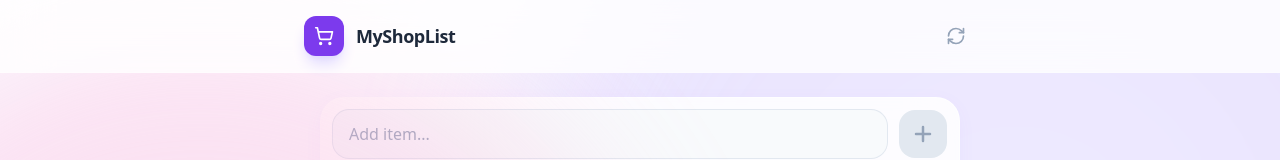
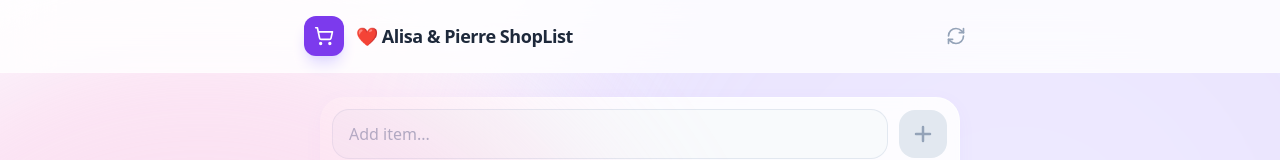
Before and after one commit to pierreadmcri/ShoppingList, a Next.js app: page / in a window 1280 px wide. Shown: the top 160 px of the page. Built offline with nearby package versions, Linux system fonts and the light colour scheme; no server answers; the database is empty.

Commit message:
ajustement titre

```diff
--- a/src/app/page.tsx
+++ b/src/app/page.tsx
@@ -155,7 +155,7 @@
                     <div className="w-10 h-10 bg-violet-600 rounded-xl flex items-center justify-center shadow-lg shadow-violet-200">
                         <ShoppingCart size={20} className="text-white" />
                     </div>
-                    <span className="font-bold text-lg text-slate-800 tracking-tight">MyShopList</span>
+                    <span className="font-bold text-lg text-slate-800 tracking-tight">❤️ Alisa & Pierre ShopList</span>
                 </div>
 
                 <button
```
